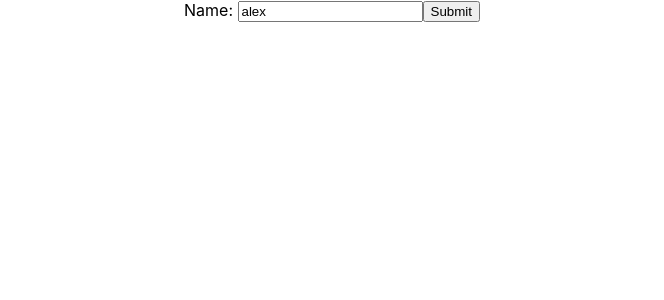
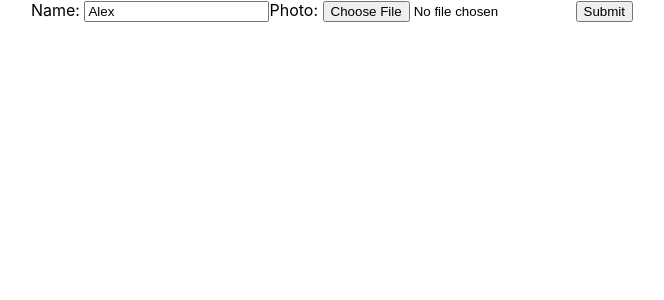
Before and after one commit to murqdan/tilegrid-app, a React (Create React App) app: page / in a window 1280 px wide. Shown: the top 300 px of the page, without its empty margins (308-972 px from the left). Built offline with nearby package versions, Linux system fonts and the light colour scheme.

Commit message:
(menangani form) uncontrolled form - update

```diff
--- a/src/UncontrolledForm.js
+++ b/src/UncontrolledForm.js
@@ -2,22 +2,26 @@ import * as React from 'react'
 
 const UncontrolledForm = () => {
   const inputName = React.useRef(null)
+  const inputPhoto = React.useRef(null)
 
   const handleSubmit = event => {
     event.preventDefault()
     // kirim data form
     alert(inputName.current.value)
+    // File API untuk dapat nama file
+    alert(inputPhoto.current.files[0].name)
   }
 
   return (
-  <form onSubmit={handleSubmit}>
-    <label>
-        Name: <input type='text' ref={inputName} defaultValue='alex' />
-        {/* Catatan: Untuk <input type='checkbox'> and <input type='radio'> kita bisa pakai defaultChecked,
-        sedangkan <select> and <textarea> kita bisa menggunakan defaultValue. */}
-    </label>
-    <input type='submit' value='Submit' />
-  </form>
+    <form onSubmit={handleSubmit}>
+      <label>
+          Name: <input type='text' ref={inputName} defaultValue='Alex' />
+      </label>
+      <label>
+          Photo: <input type='file' ref={inputPhoto} />
+      </label>
+      <input type='submit' value='Submit' />
+    </form>
   )
 }
 
```
